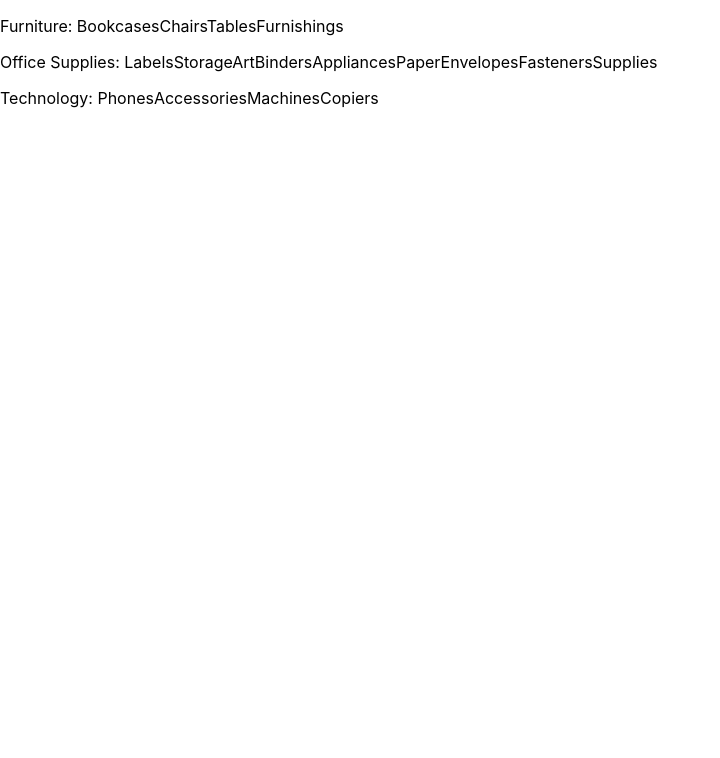
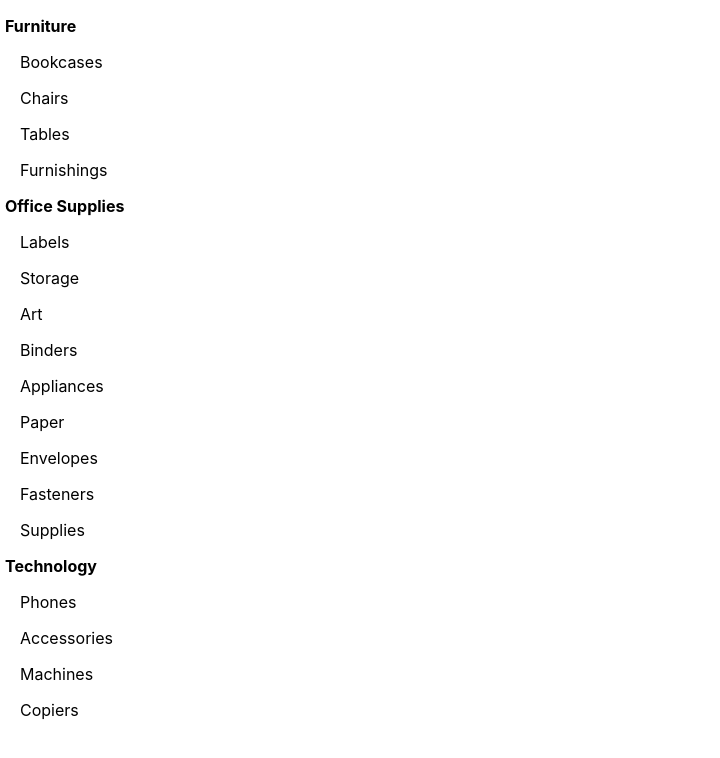
Before and after one commit to 7CelticNinja7/pivot-table, a React (Create React App) app: page / in a window 1280 px wide. Shown: the top 758 px of the page, without its empty margins (0-720 px from the left). Built offline with nearby package versions, Linux system fonts and the light colour scheme.

Commit message:
updated RowDimension with some classes

```diff
--- a/src/App.css
+++ b/src/App.css
@@ -36,3 +36,12 @@
     transform: rotate(360deg);
   }
 }
+
+.subRowDimension {
+  margin-left: 20px;
+}
+
+.mainRowDimension {
+  margin-left: 5px;
+  font-weight: 700;
+}
--- a/src/App.js
+++ b/src/App.js
@@ -1,9 +1,11 @@
 import './App.css';
 import sales from "./UI Take Home Test - sales-orders.json";
 import Category from "./Components/Category";
+import ColumnDimension from './Components/ColumnDimension';
+import RowDimension from './Components/RowDimension';
 
 function App() {
-  console.log(sales);
+  // console.log(sales);
   const categories = Array.from(new Set(sales.map(saleItem => { return saleItem.category })));
   const mappedCategories = categories.reduce((categoryArrays, category) => {
     categoryArrays[category] = Array.from(new Set(sales.filter(saleItem => {
@@ -12,10 +14,10 @@ function App() {
       })));
     return categoryArrays;
   }, {});
-  console.log("🚀 ~ file: App.js:13 ~ mappedCategories ~ mappedCategories:", mappedCategories)
+  // console.log("🚀 ~ file: App.js:13 ~ mappedCategories ~ mappedCategories:", mappedCategories)
   return (
     <div>
-      { categories.map(category => { return <Category mainCategory={category} subCategory={mappedCategories[category]}></Category> })}
+      { categories.map(category => { return <RowDimension mainCategory={category} subCategories={mappedCategories[category]}></RowDimension> })}
     </div>
   );
 }
--- a/src/Components/Category.js
+++ /dev/null
@@ -1,9 +0,0 @@
-function Category(props) {
-  return (
-    <div>
-      <p>{props.mainCategory}: {props.subCategory}</p>
-    </div>
-  );
-}
-
-export default Category;
--- a/src/Components/ColumnDimension.js
+++ b/src/Components/ColumnDimension.js
@@ -0,0 +1,9 @@
+function ColumnDimension(props) {
+    return (
+      <div>
+        <p>{props.mainCategory}: {props.subCategory}</p>
+      </div>
+    );
+  }
+
+  export default ColumnDimension;
--- a/src/Components/RowDimension.js
+++ b/src/Components/RowDimension.js
@@ -0,0 +1,11 @@
+function RowDimension(props) {
+    console.log(props);
+    return (
+      <div>
+        <p className="mainRowDimension">{ props.mainCategory }</p>
+        { props.subCategories.map(category => { return <p className="subRowDimension">{category}</p> })}
+      </div>
+    );
+  }
+
+  export default RowDimension;
```
Also changed, not shown: src/Components/Metric.js (+9 -0 lines), src/Components/Subcategory.js (deleted, +0 -8 lines), 1 other file (tests, documents, lock files or other folders).
